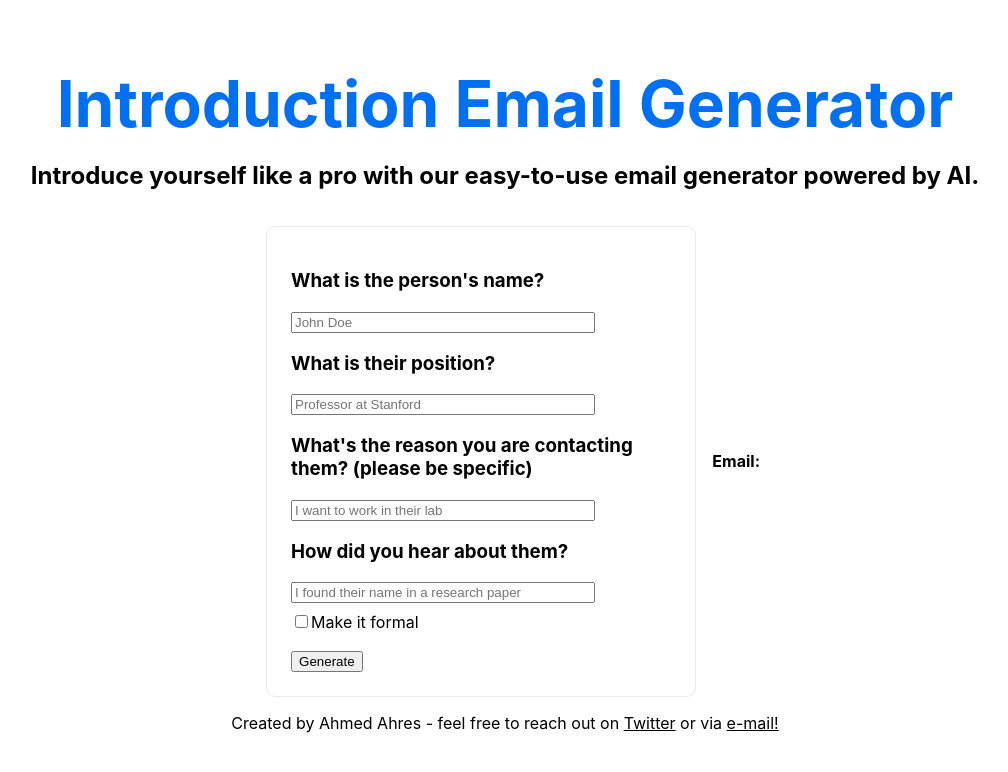
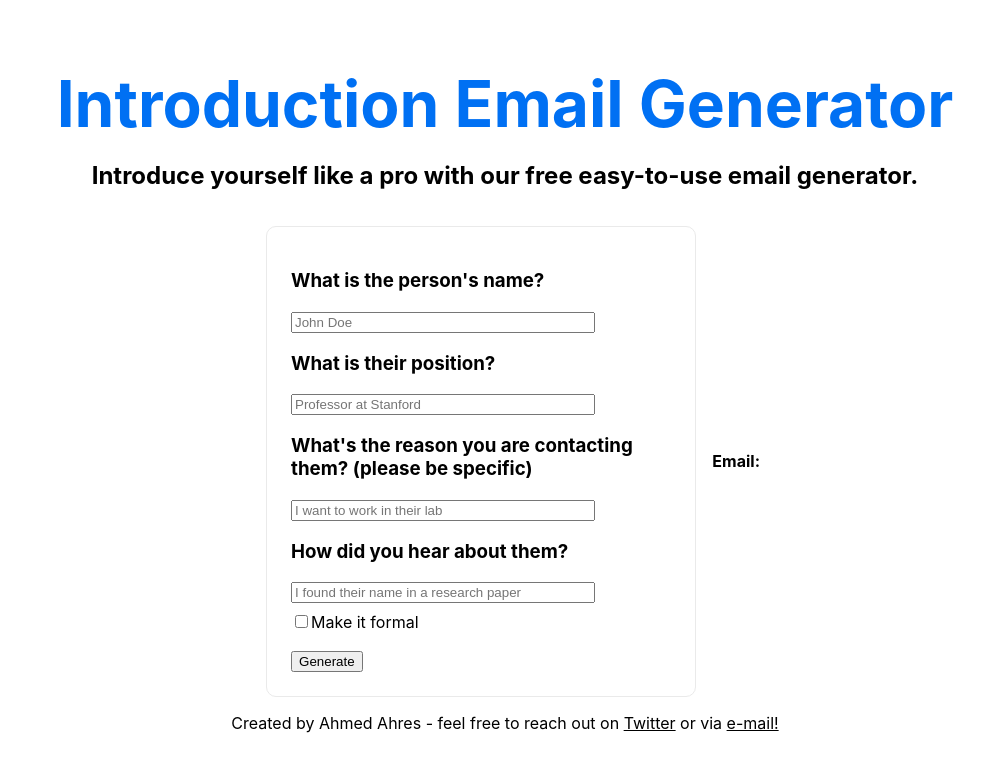
Before and after one commit to AhmedAhres/generate-intro-email, a Next.js app: page / in a window 1280 px wide. Shown: the top 772 px of the page, without its empty margins (135-1143 px from the left). Built offline with nearby package versions, Linux system fonts and the light colour scheme; no server answers.

Commit message:
update title

```diff
--- a/pages/index.tsx
+++ b/pages/index.tsx
@@ -60,8 +60,8 @@ export default function Home() {
         </h1>
         <h2>
           <a>
-            Introduce yourself like a pro with our easy-to-use email generator
-            powered by AI.
+            Introduce yourself like a pro with our free easy-to-use email
+            generator.
           </a>
         </h2>
 
```
